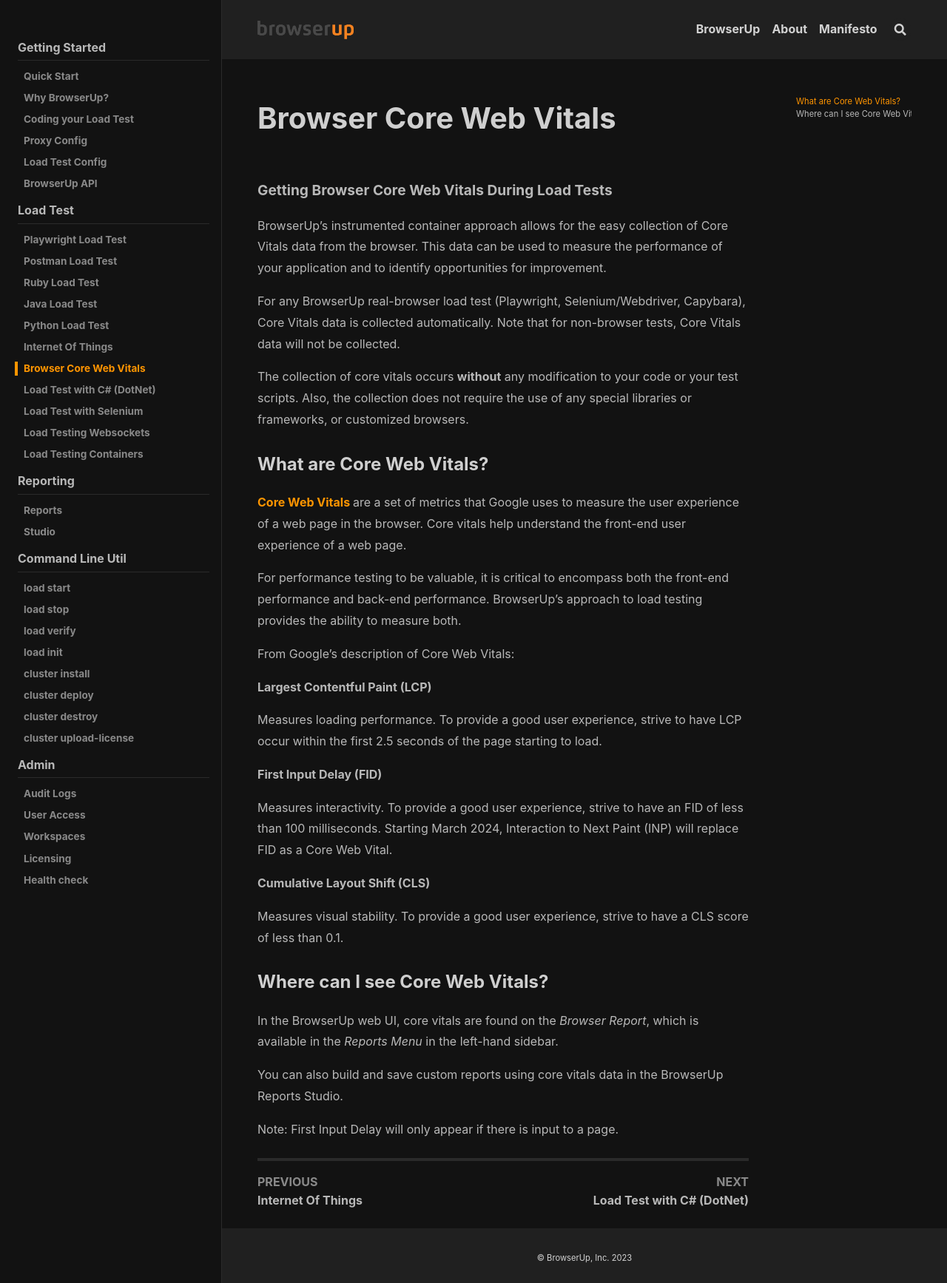
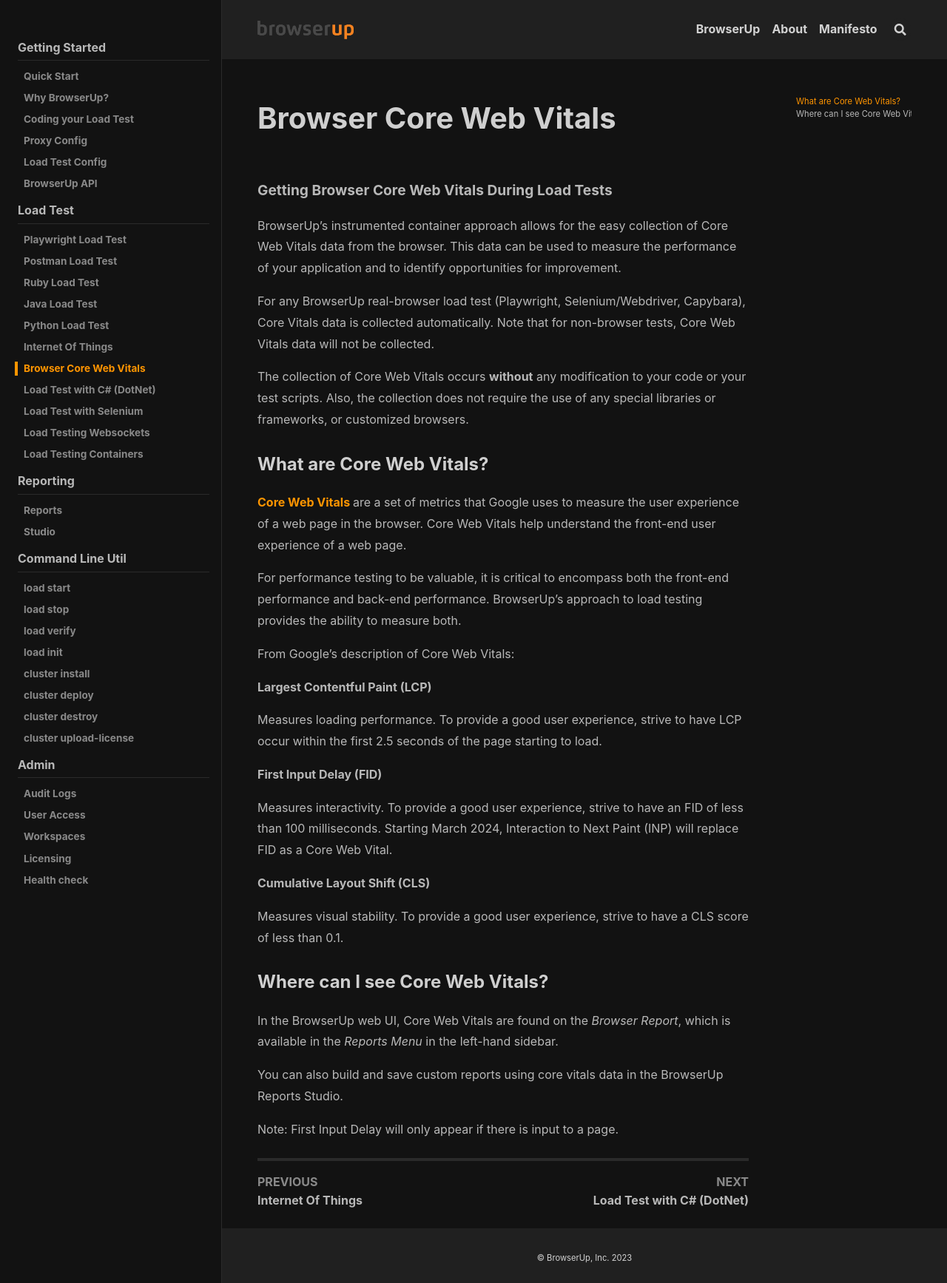
Before and after one commit to browserup/docs, a Jekyll site: the page built from en/load/browser-core-vitals-load-test.md, in a window 1280 px wide. Shown: the whole page at 74% size. Built offline with Jekyll 4.4.1, drawn with Linux system fonts in a browser that asks for light colours; nearby versions of some CDN libraries.

Commit message:
Update browser-core-vitals-load-test.md
Formalized the use of the term "Core Web Vitals" across the page to increase clarification to read.

```diff
--- a/en/load/browser-core-vitals-load-test.md
+++ b/en/load/browser-core-vitals-load-test.md
@@ -4,13 +4,13 @@ title: Browser Core Web Vitals
 
 #### Getting Browser Core Web Vitals During Load Tests
 
-BrowserUp's instrumented container approach allows for the easy collection of Core Vitals data from the browser.
+BrowserUp's instrumented container approach allows for the easy collection of Core Web Vitals data from the browser.
 This data can be used to measure the performance of your application and to identify opportunities for improvement.
 
 For any BrowserUp real-browser load test (Playwright, Selenium/Webdriver, Capybara), Core Vitals data is collected automatically.
-Note that for non-browser tests, Core Vitals data will not be collected.
+Note that for non-browser tests, Core Web Vitals data will not be collected.
 
-The collection of core vitals occurs **without** any modification to your code or your test scripts.
+The collection of Core Web Vitals occurs **without** any modification to your code or your test scripts.
 Also, the collection does not require the use of any special libraries or frameworks, or
 customized browsers.
 
@@ -18,7 +18,7 @@ customized browsers.
 ### What are Core Web Vitals?
 
 [Core Web Vitals ](https://developers.google.com/search/docs/appearance/core-web-vitals)are a set of metrics that Google uses to measure the user experience of a web page in the browser.
-Core vitals help understand the front-end user experience of a web page.
+Core Web Vitals help understand the front-end user experience of a web page.
 
 For performance testing to be valuable, it is critical to encompass both the front-end performance
 and back-end performance. BrowserUp's approach to load testing provides the ability to measure both.
@@ -41,7 +41,7 @@ Measures visual stability. To provide a good user experience, strive to have a C
 
 ### Where can I see Core Web Vitals?
 
-In the BrowserUp web UI, core vitals are found on the *Browser Report*,
+In the BrowserUp web UI, Core Web Vitals are found on the *Browser Report*,
 which is available in the *Reports Menu* in the left-hand sidebar.
 
 You can also build and save custom reports using core vitals data in the BrowserUp Reports Studio.
```
